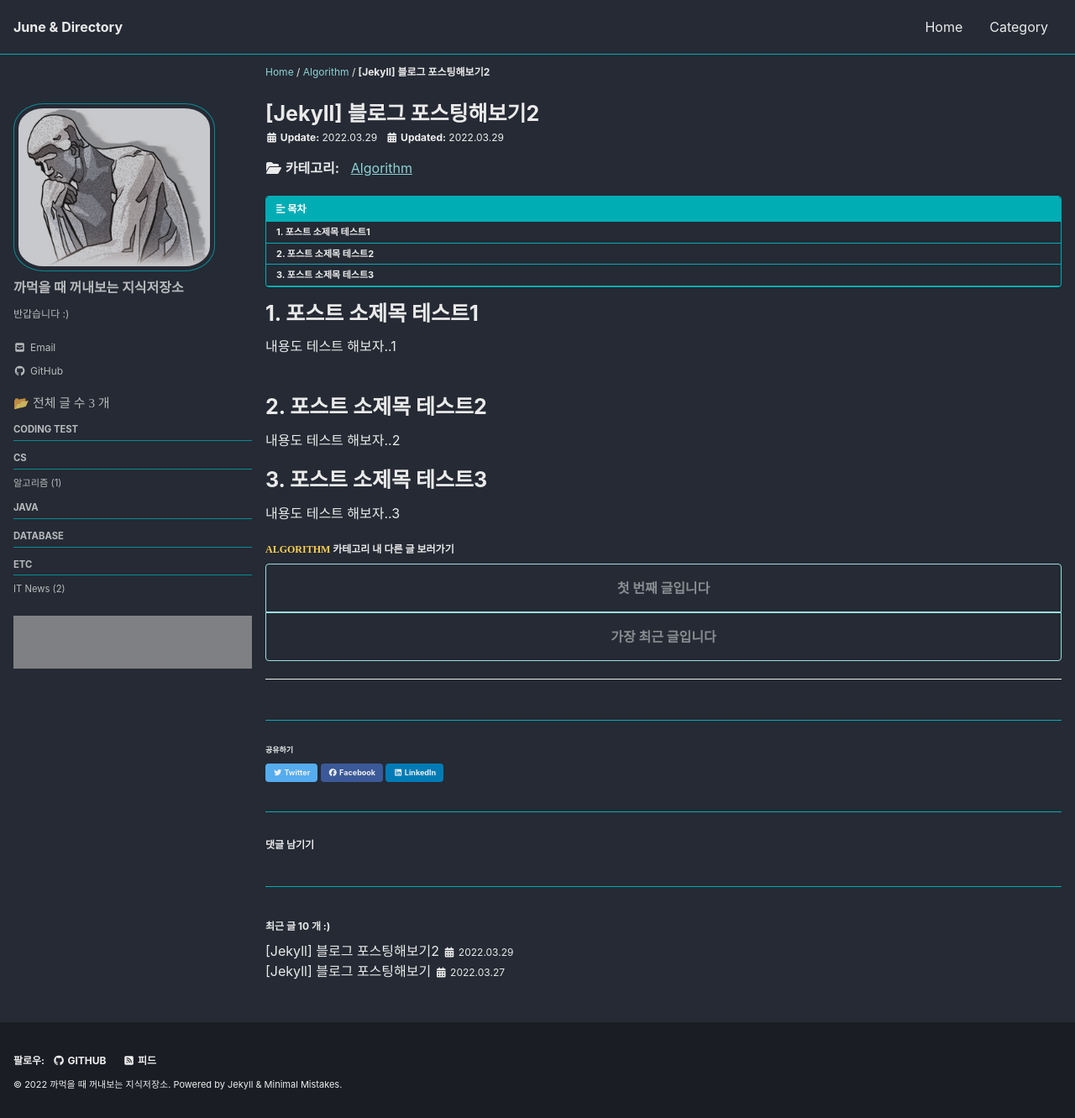
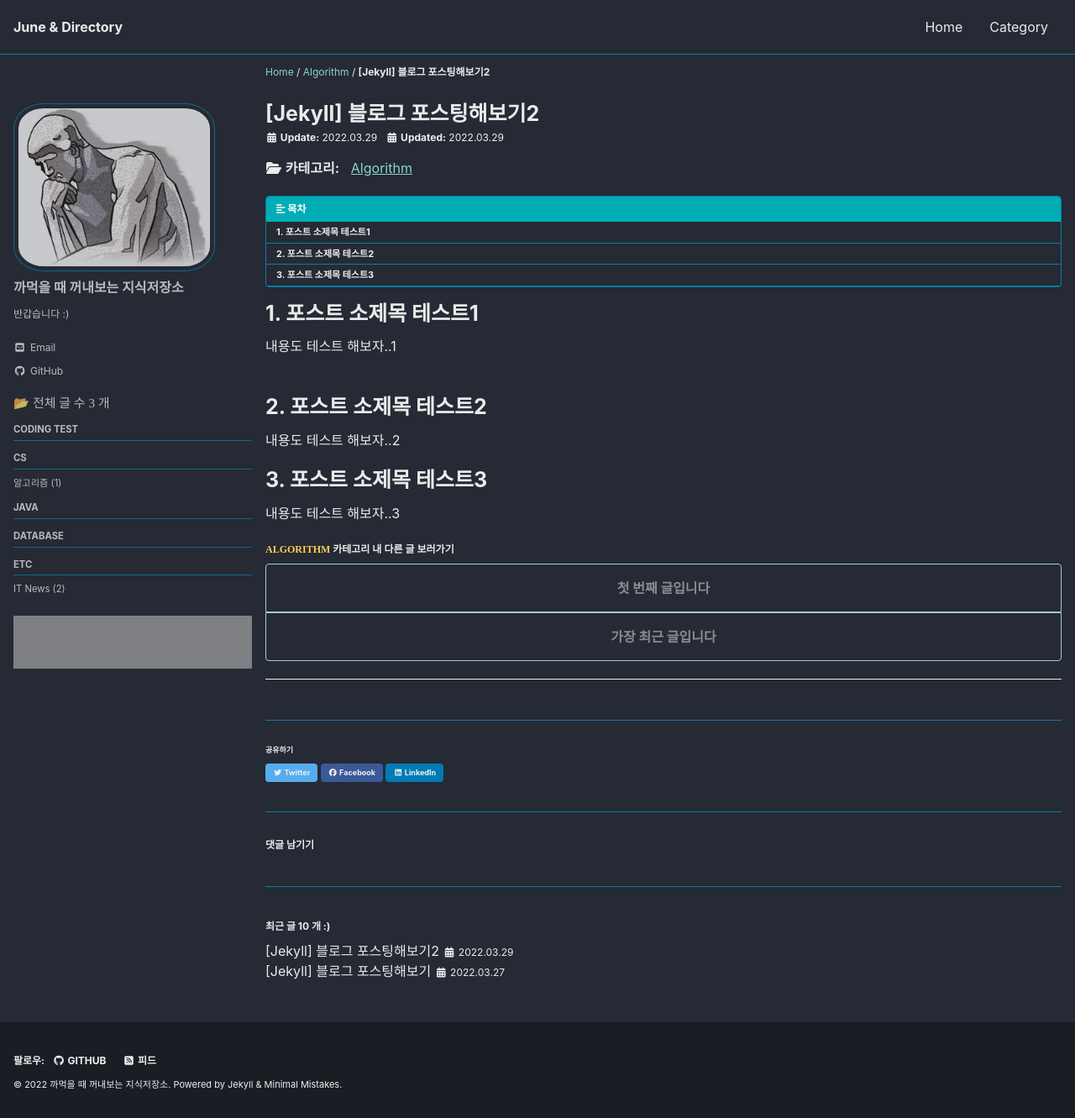
Before and after one commit to hi-june/hi-june.github.io, a Jekyll site: the page built from _posts/2022-03-29-my-third-post.md, in a window 1280 px wide and 1331 px high. Shown: the whole window at 84% size. Built offline with Jekyll 4.4.1, drawn with Linux system fonts in a browser that asks for light colours; cached includes are drawn as plain includes; nearby versions of some CDN libraries; some web fonts are replaced; comment, search, counter and statistics services are not loaded; grey boxes are pictures that could not be loaded.

Commit message:
border 색깔 변경

```diff
--- a/_sass/minimal-mistakes/skins/_dark.scss
+++ b/_sass/minimal-mistakes/skins/_dark.scss
@@ -7,7 +7,7 @@ $background-color: #252a34 !default;
 $text-color: #eaeaea !default;
 $primary-color: #00adb5 !default;
 //$border-color: mix(#fff, $background-color, 20%) !default;
-$border-color: #00adb5 !default;
+$border-color: #0c7ca8 !default;
 $code-background-color: mix(#000, $background-color, 15%) !default;
 $code-background-color-dark: mix(#000, $background-color, 20%) !default;
 $form-background-color: mix(#000, $background-color, 15%) !default;
```
